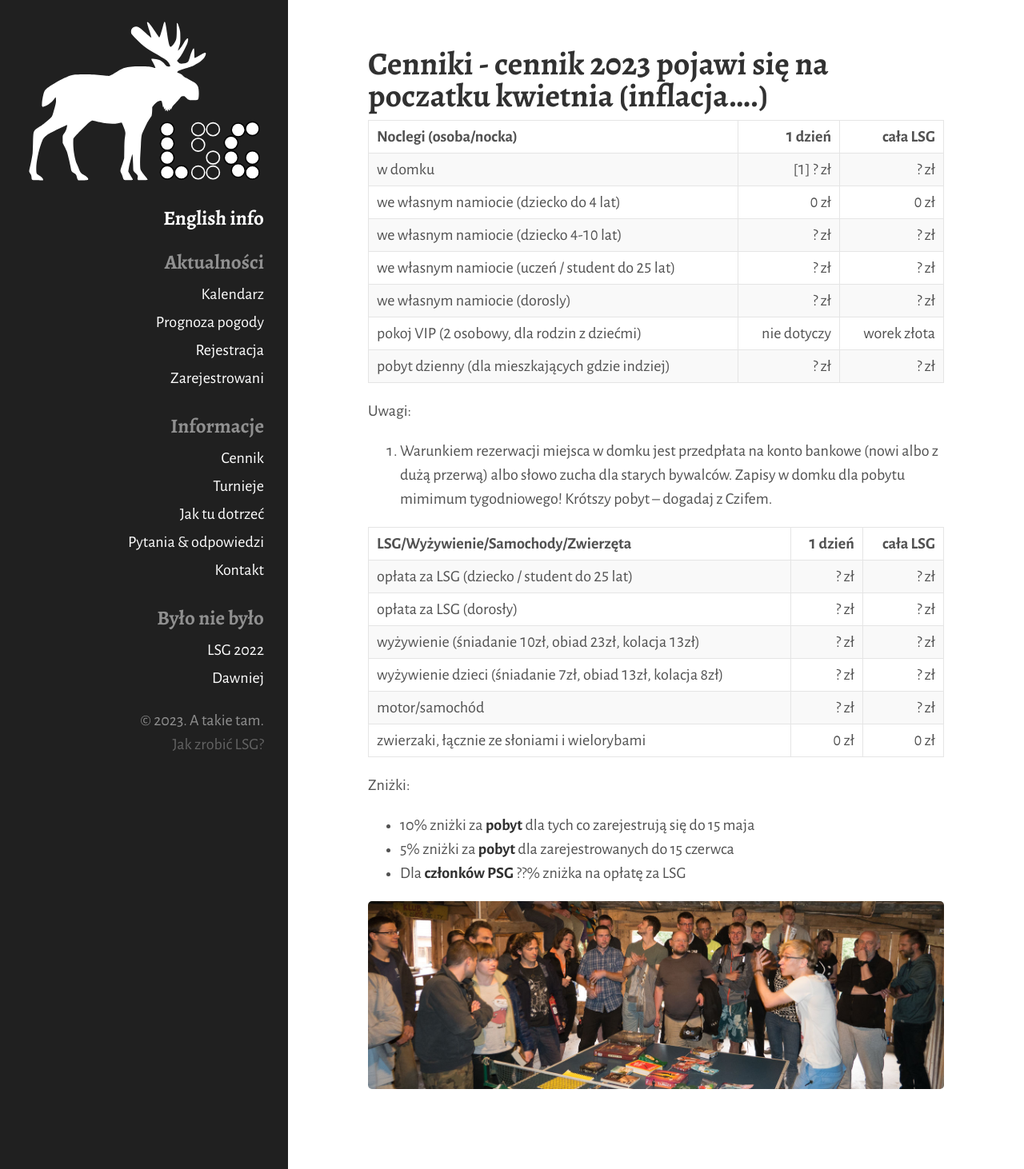
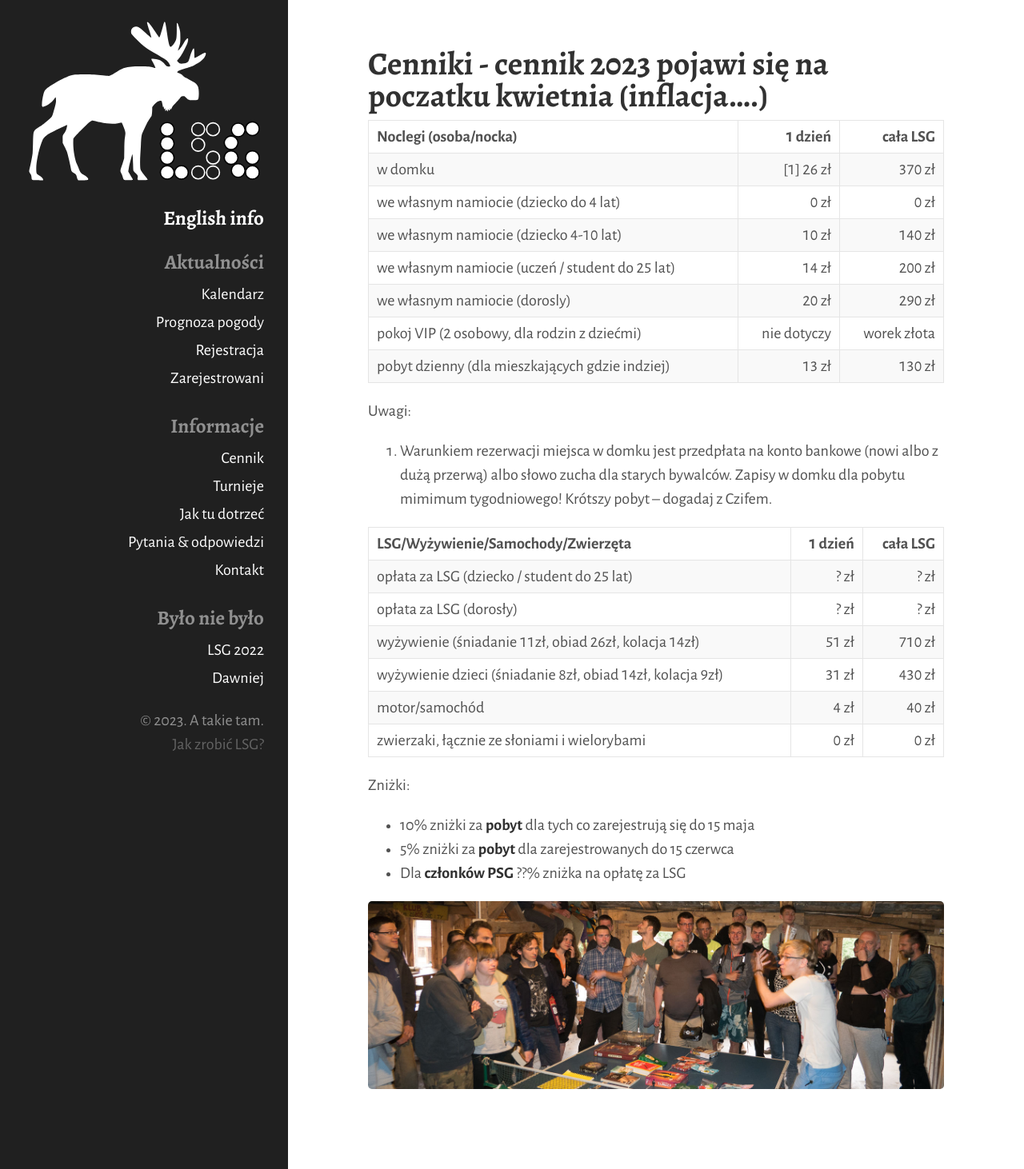
Before and after one commit to tasuki/lsg, a Jekyll site: the page built from cennik.md, in a window 1280 px wide. Shown: the whole page at 80% size. Built offline with Jekyll 4.4.1, drawn with Linux system fonts in a browser that asks for light colours.

Commit message:
Update cennik.md

```diff
--- a/cennik.md
+++ b/cennik.md
@@ -7,13 +7,13 @@ title: Cennik
 
 | Noclegi (osoba/nocka)                           |     1 dzień |    cała LSG |
 | ----------------------------------------------- | ----------: | ----------: |
-| w domku                                         |   [1] ? zł |      ? zł |
+| w domku                                         |   [1] 26 zł |      370 zł |
 | we własnym namiocie (dziecko do 4 lat)          |        0 zł |        0 zł |
-| we własnym namiocie (dziecko 4-10 lat)          |        ? zł |      ? zł |
-| we własnym namiocie (uczeń / student do 25 lat) |       ? zł |      ? zł |
-| we własnym namiocie (dorosly)                   |       ? zł |      ? zł |
+| we własnym namiocie (dziecko 4-10 lat)          |        10 zł |      140 zł |
+| we własnym namiocie (uczeń / student do 25 lat) |       14 zł |      200 zł |
+| we własnym namiocie (dorosly)                   |       20 zł |      290 zł |
 | pokoj VIP (2 osobowy, dla rodzin z dziećmi)     | nie dotyczy | worek złota |
-| pobyt dzienny (dla mieszkających gdzie indziej) |       ? zł |      ? zł |
+| pobyt dzienny (dla mieszkających gdzie indziej) |       13 zł |      130 zł |
 
 Uwagi:
 1. Warunkiem rezerwacji miejsca w domku jest przedpłata na konto bankowe (nowi albo z dużą przerwą) albo słowo zucha dla starych bywalców. Zapisy w domku dla pobytu mimimum tygodniowego! Krótszy pobyt -- dogadaj z Czifem.
@@ -22,9 +22,9 @@ Uwagi:
 | ---------------------------------------------------------- | ------: | -------: |
 | opłata za LSG (dziecko / student do 25 lat)                |    ? zł |    ? zł |
 | opłata za LSG (dorosły)                                    |   ? zł |   ? zł |
-| wyżywienie (śniadanie 10zł, obiad 23zł, kolacja 13zł)      |   ? zł |   ? zł |
-| wyżywienie dzieci (śniadanie 7zł, obiad 13zł, kolacja 8zł) |   ? zł |   ? zł |
-| motor/samochód                                             |    ? zł |    ? zł |
+| wyżywienie (śniadanie 11zł, obiad 26zł, kolacja 14zł)      |   51 zł |   710 zł |
+| wyżywienie dzieci (śniadanie 8zł, obiad 14zł, kolacja 9zł) |   31 zł |   430 zł |
+| motor/samochód                                             |    4 zł |    40 zł |
 | zwierzaki, łącznie ze słoniami i wielorybami               |    0 zł |     0 zł |
 
 Zniżki:
```
